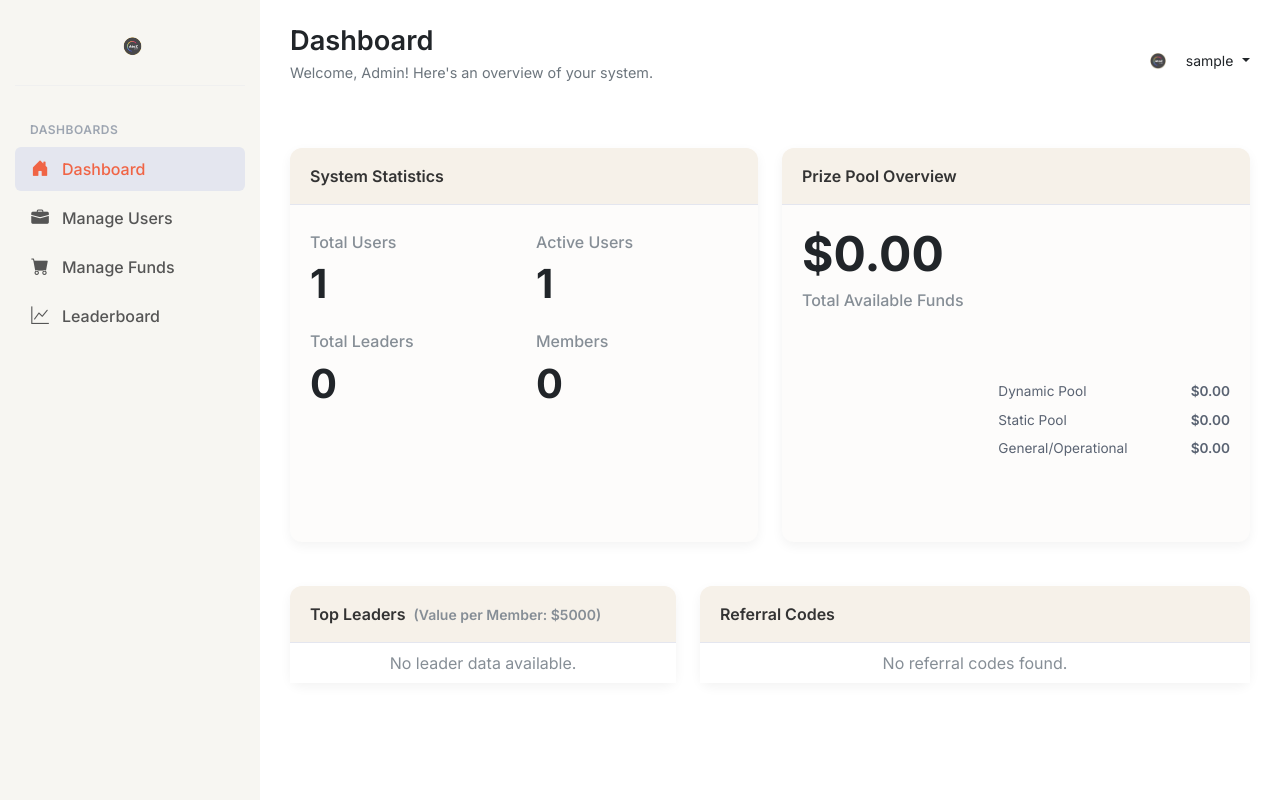
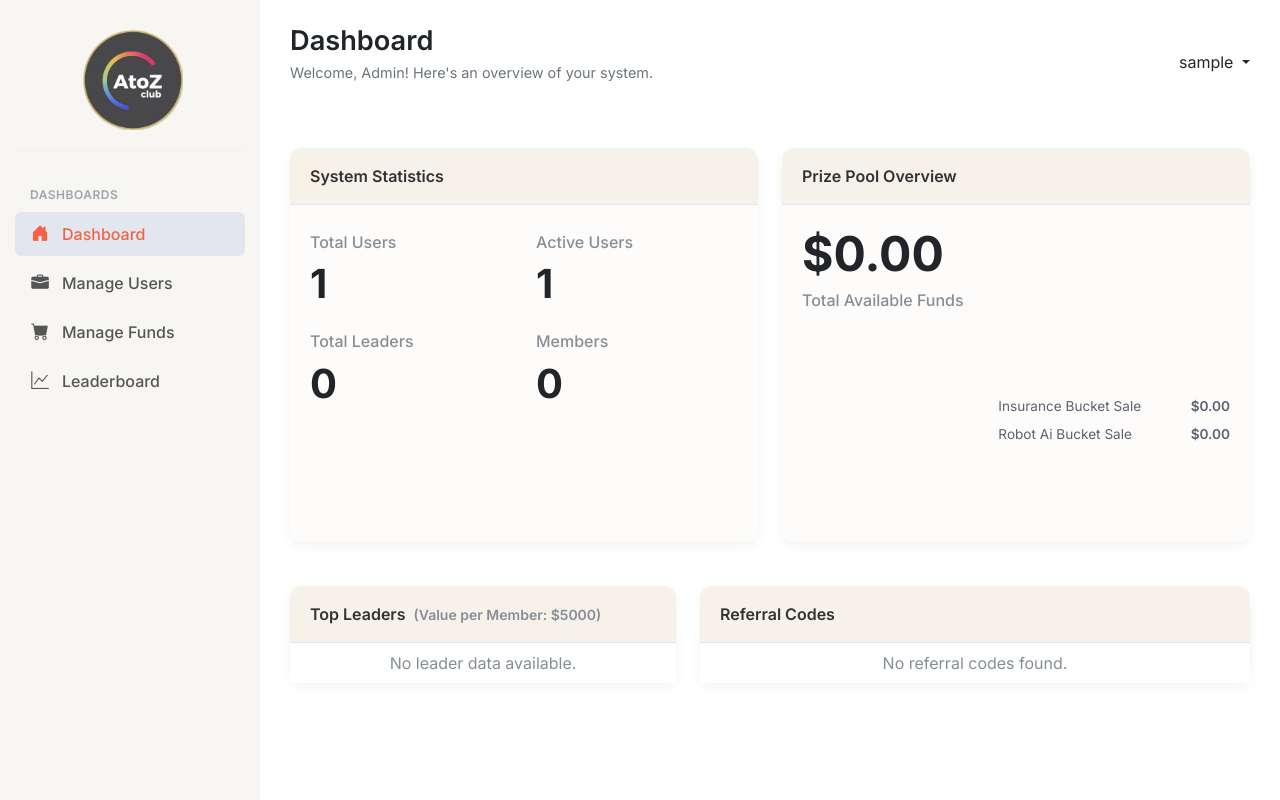
Before and after one commit to Teowwwzx/affiliate_login_system, a Flask app: page /admin/dashboard in a window 1280 px wide. Run offline with Flask 3, Linux system fonts and the light colour scheme; the visitor is signed in with stand-in values (Sample User, id 1); data comes from the database, SQL or seed files in the repository; data that the repository does not hold is empty.

Commit message:
[ADD] Version 17

```diff
--- a/app/routes/admin_routes.py
+++ b/app/routes/admin_routes.py
@@ -21,8 +21,6 @@
 admin_bp = Blueprint("admin", __name__, url_prefix="/admin")
 
 FUND_TYPES = {
-    "dynamic_prize_pool": "Dynamic Prize Pool",
-    "static_prize_pool": "Static Prize Pool",
     "insurance_bucket_sale": "Insurance Bucket Sale",
     "robot_ai_bucket_sale": "Robot Ai Bucket Sale",
 }
@@ -52,23 +50,23 @@
     # New: Count users who joined using a referral code
     users_joined_via_referral = User.query.filter(User.signup_referral_code_used.isnot(None)).count()
 
-    # Calculate sum of fund amounts. If no entries, default to 0.0
-    dynamic_pool_total_query = (
+    # Calculate totals for each fund type
+    insurance_bucket_sale_total_query = (
         db.session.query(func.sum(Fund.amount))
-        .filter(Fund.fund_type == "dynamic_prize_pool")
+        .filter(Fund.fund_type == "insurance_bucket_sale")
         .scalar()
     )
-    dynamic_prize_pool_total = (
-        dynamic_pool_total_query if dynamic_pool_total_query is not None else 0.0
+    insurance_bucket_sale_total = (
+        insurance_bucket_sale_total_query if insurance_bucket_sale_total_query is not None else 0.0
     )
 
-    static_pool_total_query = (
+    robot_ai_bucket_sale_total_query = (
         db.session.query(func.sum(Fund.amount))
-        .filter(Fund.fund_type == "static_prize_pool")
+        .filter(Fund.fund_type == "robot_ai_bucket_sale")
         .scalar()
     )
-    static_prize_pool_total = (
-        static_pool_total_query if static_pool_total_query is not None else 0.0
+    robot_ai_bucket_sale_total = (
+        robot_ai_bucket_sale_total_query if robot_ai_bucket_sale_total_query is not None else 0.0
     )
 
     general_operational_total_query = (
@@ -100,15 +98,15 @@
     # Fetch all users with a personal referral code for the admin dashboard
     all_referral_codes_users = User.query.filter(User.personal_referral_code.isnot(None)).order_by(User.created_at.desc()).all()
 
-    total_available_funds = dynamic_prize_pool_total + static_prize_pool_total + general_operational_total
+    total_available_funds = insurance_bucket_sale_total + robot_ai_bucket_sale_total + general_operational_total
 
     stats = {
         "total_users": total_users,
         "active_users": active_users,
         "count_leaders": count_leaders,
         "count_members_under_leader": count_members_under_leader,
-        "dynamic_prize_pool_total": dynamic_prize_pool_total,
-        "static_prize_pool_total": static_prize_pool_total,
+        "insurance_bucket_sale_total": insurance_bucket_sale_total,
+        "robot_ai_bucket_sale_total": robot_ai_bucket_sale_total,
         "general_operational_total": general_operational_total,
         "total_available_funds": total_available_funds,  # Sum of all fund types
         "leaders_for_sales_calc": sorted_leaders_by_member_count[:5],  # Limit to top 5
@@ -553,6 +551,10 @@
 @role_required("admin")
 def edit_fund(fund_id):
     fund = Fund.query.get_or_404(fund_id)
+    # Prepare fund types for the form, ensuring the current fund's type is included
+    display_fund_types = FUND_TYPES.copy()
+    if fund.fund_type not in display_fund_types:
+        display_fund_types[fund.fund_type] = fund.fund_type.replace('_', ' ').title()
 
     if request.method == "POST":
         try:
@@ -565,21 +567,21 @@
                 return render_template(
                     "admin/create_edit_fund.html",
                     title="Edit Fund Entry",
-                    fund_data=request.form,
+                    fund_data=request.form, # Pass current form data back
                     fund=fund,
                     action_url=url_for("admin.edit_fund", fund_id=fund_id),
-                    fund_types=FUND_TYPES,
+                    fund_types=display_fund_types, # Use the modified list
                 )
 
-            if not fund_type or fund_type not in FUND_TYPES:
+            if not fund_type or (fund_type not in FUND_TYPES and fund_type != fund.fund_type):
                 flash("Valid Fund Type is required.", "danger")
                 return render_template(
                     "admin/create_edit_fund.html",
                     title="Edit Fund Entry",
-                    fund_data=request.form,
+                    fund_data=request.form, # Pass current form data back
                     fund=fund,
                     action_url=url_for("admin.edit_fund", fund_id=fund_id),
-                    fund_types=FUND_TYPES,
+                    fund_types=display_fund_types, # Use the modified list
                 )
 
             try:
@@ -591,10 +593,10 @@
                 return render_template(
                     "admin/create_edit_fund.html",
                     title="Edit Fund Entry",
-                    fund_data=request.form,
+                    fund_data=request.form, # Pass current form data back
                     fund=fund,
                     action_url=url_for("admin.edit_fund", fund_id=fund_id),
-                    fund_types=FUND_TYPES,
+                    fund_types=display_fund_types, # Use the modified list
                 )
 
             fund.amount = amount
@@ -611,18 +613,19 @@
             return render_template(
                 "admin/create_edit_fund.html",
                 title="Edit Fund Entry",
-                fund_data=request.form,
+                fund_data=request.form, # Pass current form data back
                 fund=fund,
                 action_url=url_for("admin.edit_fund", fund_id=fund_id),
-                fund_types=FUND_TYPES,
+                fund_types=display_fund_types, # Use the modified list
             )
 
+    # For GET request
     return render_template(
         "admin/create_edit_fund.html",
         title="Edit Fund Entry",
         fund=fund,
         action_url=url_for("admin.edit_fund", fund_id=fund_id),
-        fund_types=FUND_TYPES,
+        fund_types=display_fund_types, # Use the modified list for initial form display
     )
 
 
--- a/app/static/css/new_admin_dashboard.css
+++ b/app/static/css/new_admin_dashboard.css
@@ -9,6 +9,18 @@
     --danger-color: #f35d81;
     --black-color: #1e2129;
     --white-color: #ffffff;
+
+    /* Generic Chart Colors - Add as many as you might need */
+    --chart-color-1: #f06445; /* Purple */
+    --chart-color-2: #4fc9da; /* Light Cyan/Aqua */
+    --chart-color-3: #b8d935; /* Bootstrap Warning - Yellow */
+    --chart-color-4: #20c997; /* Bootstrap Teal */
+
+    --rank-color-1: linear-gradient(90deg,  #d245ff, #770093, #9197f2); /* Legend: Shades of Purple */
+    --rank-color-2: linear-gradient(90deg, #193f88, #5e2bd2, #7ae4ff); /* Platinium: Shades of Blue/Cyan */
+    --rank-color-3: linear-gradient(90deg, #ae7e3b, #fff289, #ae7e3b); /* Gold: Shades of Gold/Yellow */
+    --rank-color-4: linear-gradient(90deg, #adb5bd, #e9ecef, #bbcbe4); /* Silver: Shades of Silver/Light Grey */
+    --rank-color-5: linear-gradient(90deg, #cd7f32, #d29052, #e0ac79); /* Bronze: Shades of Bronze */
 }
 
 body {
--- a/app/templates/admin/new_admin_dashboard.html
+++ b/app/templates/admin/new_admin_dashboard.html
@@ -29,26 +29,6 @@
                         <h3 class="fw-bold fs-1">{{ stats.count_members_under_leader if stats else 'N/A' }}</h3>
                     </div>
                 </div>
-                <!-- <div class="row">
-                    <div class="col-md-3 col-6 mb-4">
-                        <div class="stat-item text-center p-3 h-100" style="background-color: #fefcf7;">
-                            <h5 class="stat-value display-6 fw-bold mb-0">{{ stats.count_members_under_leader if stats and stats.count_members_under_leader is not none else 'N/A' }}</h5>
-                            <p class="stat-label text-muted mb-0">Members (under Leaders)</p>
-                        </div>
-                    </div>
-                    <div class="col-md-3 col-6 mb-4">
-                        <div class="stat-item text-center p-3 h-100" style="background-color: #fefcf7;">
-                            <h5 class="stat-value display-6 fw-bold mb-0">{{ stats.total_referral_codes_generated if stats and stats.total_referral_codes_generated is not none else 'N/A' }}</h5>
-                            <p class="stat-label text-muted mb-0">Total Referral Codes</p>
-                        </div>
-                    </div>
-                    <div class="col-md-3 col-6 mb-4">
-                        <div class="stat-item text-center p-3 h-100" style="background-color: #fefcf7;">
-                            <h5 class="stat-value display-6 fw-bold mb-0">{{ stats.users_joined_via_referral if stats and stats.users_joined_via_referral is not none else 'N/A' }}</h5>
-                            <p class="stat-label text-muted mb-0">Users via Referral</p>
-                        </div>
-                    </div>
-                </div> -->
             </div>
         </div>
     </div>
@@ -66,7 +46,7 @@
                 </div>
                 <h6 class="text-muted mb-3">Total Available Funds</h6>
                 <div class="row align-items-center">
-                    <div class="col-md-5">
+                    <div class="col-md-5 p-0">
                         <div class="mb-3 mx-auto" style="height: 180px; width: 180px; position: relative;">
                             <canvas id="prizePoolChart"></canvas>
                         </div>
@@ -75,29 +55,19 @@
                         <div class="legend">
                             <div class="legend-item d-flex justify-content-between align-items-center mb-2">
                                 <span><span class="legend-color-box me-2"
-                                        ></span>Dynamic Pool</span>
-                                <span class="fw-semibold">${{ "%.2f"|format(stats.dynamic_prize_pool_total) if stats and
-                                    stats.dynamic_prize_pool_total is not none else 'N/A' }}</span>
+                                        ></span>Insurance Bucket Sale</span>
+                                <span class="fw-semibold">${{ "%.2f"|format(stats.insurance_bucket_sale_total) if stats and
+                                    stats.insurance_bucket_sale_total is not none else 'N/A' }}</span>
                             </div>
                             <div class="legend-item d-flex justify-content-between align-items-center mb-2">
                                 <span><span class="legend-color-box me-2"
-                                        ></span>Static Pool</span>
-                                <span class="fw-semibold">${{ "%.2f"|format(stats.static_prize_pool_total) if stats and
-                                    stats.static_prize_pool_total is not none else 'N/A' }}</span>
-                            </div>
-                            <div class="legend-item d-flex justify-content-between align-items-center mb-2">
-                                <span><span class="legend-color-box me-2"
-                                        ></span>General/Operational</span>
-                                <span class="fw-semibold">${{ "%.2f"|format(stats.general_operational_total) if stats
-                                    and stats.general_operational_total is not none else 'N/A' }}</span>
+                                        ></span>Robot Ai Bucket Sale</span>
+                                <span class="fw-semibold">${{ "%.2f"|format(stats.robot_ai_bucket_sale_total) if stats and
+                                    stats.robot_ai_bucket_sale_total is not none else 'N/A' }}</span>
                             </div>
                         </div>
                     </div>
                 </div>
-                <!-- <div class="text-center mt-3">
-                    <a href="{{ url_for('admin.manage_funds') }}" class="btn btn-sm btn-outline-main-custom">Manage
-                        Funds</a>
-                </div> -->
             </div>
         </div>
     </div>
@@ -156,10 +126,6 @@
                     {% endif %}
                 </ul>
             </div>
-                        <!-- <div class="card-footer text-center mt-auto">
-                <a href="{{ url_for('admin.list_all_leaders') }}" class="btn btn-main-custom w-100">View Full
-                    Leaderboard</a>
-            </div> -->
         </div>
     </div>
 </div>
@@ -195,11 +161,11 @@
             }
 
             const icons = [
-                '<i class="bi bi-trophy-fill text-warning me-3"></i>',   // 1st (Gold)
-                '<i class="bi bi-trophy-fill text-secondary me-3"></i>', // 2nd (Silver)
-                '<i class="bi bi-trophy-fill me-3" style="color: #cd7f32;"></i>', // 3rd (Bronze) - added me-2
-                '<i class="bi bi-award-fill text-muted me-3"></i>',      // 4th
-                '<i class="bi bi-award-fill text-muted me-3"></i>'       // 5th
+                '<i class="bi bi-trophy-fill me-3" style="background-image: var(--rank-color-1); -webkit-background-clip: text; background-clip: text; color: transparent;"></i>',
+                '<i class="bi bi-trophy-fill me-3" style="background-image: var(--rank-color-2); -webkit-background-clip: text; background-clip: text; color: transparent;"></i>',
+                '<i class="bi bi-trophy-fill me-3" style="background-image: var(--rank-color-3); -webkit-background-clip: text; background-clip: text; color: transparent;"></i>',
+                '<i class="bi bi-award-fill me-3" style="background-image: var(--rank-color-4); -webkit-background-clip: text; background-clip: text; color: transparent;"></i>',
+                '<i class="bi bi-award-fill me-3" style="background-image: var(--rank-color-5); -webkit-background-clip: text; background-clip: text; color: transparent;"></i>'
             ];
 
             sortedLeaders.forEach((leader, index) => {
@@ -249,9 +215,8 @@
         // Prize Pool Chart
         const prizePoolCtx = document.getElementById('prizePoolChart');
         if (prizePoolCtx) {
-            const dynamicPoolTotal = {{ stats.dynamic_prize_pool_total if stats and stats.dynamic_prize_pool_total is not none else 0 }};
-            const staticPoolTotal = {{ stats.static_prize_pool_total if stats and stats.static_prize_pool_total is not none else 0 }};
-            const generalOperationalTotal = {{ stats.general_operational_total if stats and stats.general_operational_total is not none else 0 }};
+            const insuranceBucketSaleTotal = {{ stats.insurance_bucket_sale_total or 0 }};
+            const robotAiBucketSaleTotal = {{ stats.robot_ai_bucket_sale_total or 0 }};
 
             // Ensure legend color boxes have styles if not done in CSS
             document.querySelectorAll('.legend-color-box').forEach((box, index) => {
@@ -264,21 +229,14 @@
             new Chart(prizePoolCtx, {
                 type: 'doughnut', // or 'pie'
                 data: {
-                    labels: ['Dynamic Pool', 'Static Pool', 'General/Operational'],
+                    labels: ['Insurance Bucket Sale', 'Robot Ai Bucket Sale'],
                     datasets: [{
                         label: 'Prize Pool Distribution',
-                        data: [dynamicPoolTotal, staticPoolTotal, generalOperationalTotal],
+                        data: [insuranceBucketSaleTotal, robotAiBucketSaleTotal],
                         backgroundColor: [
-                            '#f06445', // Blue for Dynamic
-                            '#4fc9da', // Yellow for Static
-                            '#e4e6ef'  // Green for General/Operational
+                            getComputedStyle(document.documentElement).getPropertyValue('--chart-color-1').trim(),
+                            getComputedStyle(document.documentElement).getPropertyValue('--chart-color-2').trim(),
                         ],
-                        borderColor: [ // Optional: if you want borders
-                            '#FFFFFF',
-                            '#FFFFFF',
-                            '#FFFFFF'
-                        ],
-                        borderWidth: 2 // Optional: border width
                     }]
                 },
                 options: {
--- a/app/templates/new_base.html
+++ b/app/templates/new_base.html
@@ -23,7 +23,7 @@
     <nav class="new-admin-sidebar" id="sidebar">
         <div class="logo-section">
             <img src="{{ url_for('static', filename='images/logo.png') }}"
-                alt="Company Logo">
+                alt="Company Logo" style="width: 100px; height: 100px;">
         </div>
         <ul class="nav flex-column">
             <li class="nav-category">Dashboards</li>
@@ -73,10 +73,10 @@
                 <div class="nav-item dropdown">
                     <a class="nav-link dropdown-toggle" href="#" id="userProfileDropdown" role="button"
                         data-bs-toggle="dropdown" aria-expanded="false">
-                        <img class="img-profile rounded-circle me-2"
+                        <!-- <img class="img-profile rounded-circle me-2"
                             src="{{ url_for('static', filename='images/logo.png') }}"
-                            alt="User Profile" style="width: 30px; height: 30px;">
-                        <span class="d-none d-lg-inline text-gray-600 small">{{ current_user.username }}</span>
+                            alt="User Profile" style="width: 40px; height: 40px;"> -->
+                        <span class="d-none d-lg-inline text-gray-600">{{ current_user.username }}</span>
                     </a>
                     <ul class="dropdown-menu dropdown-menu-end" aria-labelledby="userProfileDropdown">
                         <li><a class="dropdown-item" href="{{ url_for('auth.change_password') }}"><i
```
Also changed, not shown: app/images/logo.png (deleted), app/static/images/logo.png (added).
